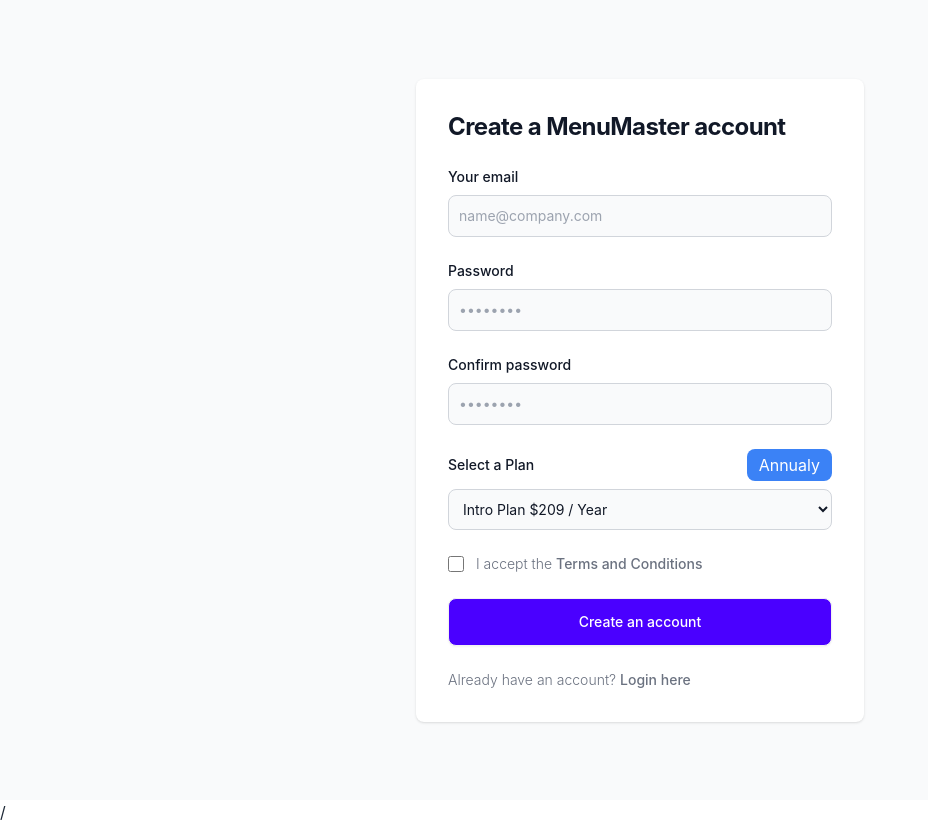
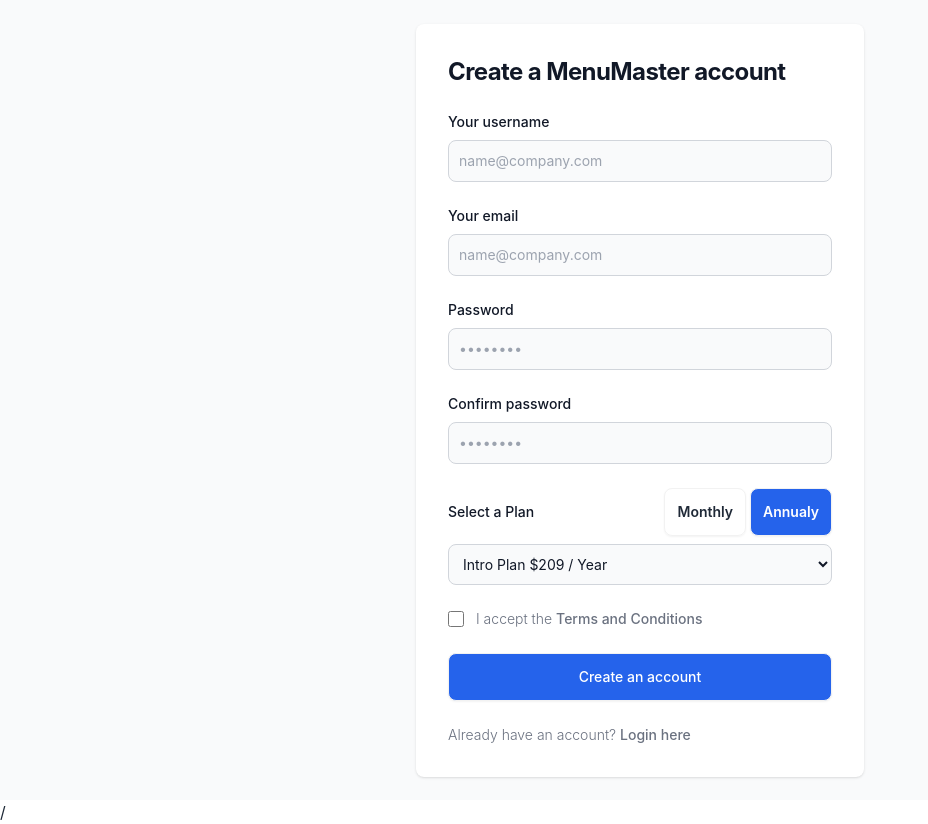
Before and after one commit to EmrreK/MenuMaster, a React (Create React App) app in the folder client/: page /register in a window 1280 px wide. Shown: the whole page, without its empty margins (0-928 px from the left). Built offline with nearby package versions, Linux system fonts and the light colour scheme.

Commit message:
Register Page Finished

```diff
--- a/client/package.json
+++ b/client/package.json
@@ -12,6 +12,7 @@
 		"@testing-library/jest-dom": "^5.17.0",
 		"@testing-library/react": "^13.4.0",
 		"@testing-library/user-event": "^13.5.0",
+		"axios": "^1.7.7",
 		"react": "^18.3.1",
 		"react-dom": "^18.3.1",
 		"react-router-dom": "^6.27.0",
--- a/client/src/Components/Pricing.jsx
+++ b/client/src/Components/Pricing.jsx
@@ -69,7 +69,7 @@
 					{pricingPlans.map((plan, index) => (
 						<div
 							key={index}
-							className="px-6 py-4 transition-colors duration-200 transform rounded-lg bg-indigo-50 hover:bg-indigo-100 dark:hover:bg-gray-700"
+							className="px-6 py-4 transition-colors duration-200 transform rounded-lg bg-indigo-50 hover:bg-indigo-100 dark:hover:bg-gray-600 dark:bg-gray-700"
 						>
 							<div className="flex justify-between">
 								<p className="text-lg font-medium text-gray-800 dark:text-gray-100">
--- a/client/src/Pages/Register.jsx
+++ b/client/src/Pages/Register.jsx
@@ -1,4 +1,8 @@
 import React, {useState} from "react";
+import axios from "axios";
+import {base} from "@faker-js/faker";
+import e from "cors";
+import {useNavigate} from "react-router-dom";
 
 function Register() {
 	const [isMonthly, setIsMonthly] = useState(false);
@@ -27,6 +31,36 @@
 				"For large organizations needing comprehensive solutions.",
 		},
 	];
+
+	const navigate = useNavigate();
+
+	const [email, setEmail] = useState("");
+	const [password, setPassword] = useState("");
+	const [confirmPassword, setConfirmPassword] = useState("");
+	const [plan, setPlan] = useState("");
+	const [username, setUsername] = useState("");
+
+	const handleRegister = async (e) => {
+		e.preventDefault();
+		if (password !== confirmPassword) {
+			alert("Passwords do not match!");
+			return;
+		} else {
+			try {
+				await axios.post("http://localhost:5000/api/users/register", {
+					email,
+					password,
+					plan,
+					username,
+				});
+				navigate("/");
+			} catch (error) {
+				console.error(error);
+				alert("Registration failed!");
+			}
+		}
+	};
+
 	return (
 		<div>
 			<section class="bg-gray-50 dark:bg-gray-900">
@@ -39,12 +73,35 @@
 							<form class="space-y-4 md:space-y-6" action="#">
 								<div>
 									<label
+										for="username"
+										class="block mb-2 text-sm font-medium text-gray-900 dark:text-white"
+									>
+										Your username
+									</label>
+									<input
+										onChange={(e) => {
+											setUsername(e.target.value);
+										}}
+										type="username"
+										name="username"
+										id="username"
+										class="bg-gray-50 border border-gray-300 text-gray-900 text-sm rounded-lg focus:ring-primary-600 focus:border-primary-600 block w-full p-2.5 dark:bg-gray-700 dark:border-gray-600 dark:placeholder-gray-400 dark:text-white dark:focus:ring-blue-500 dark:focus:border-blue-500"
+										placeholder="name@company.com"
+										required=""
+									/>
+								</div>
+
+								<div>
+									<label
 										for="email"
 										class="block mb-2 text-sm font-medium text-gray-900 dark:text-white"
 									>
 										Your email
 									</label>
 									<input
+										onChange={(e) => {
+											setEmail(e.target.value);
+										}}
 										type="email"
 										name="email"
 										id="email"
@@ -61,6 +118,9 @@
 										Password
 									</label>
 									<input
+										onChange={(e) => {
+											setPassword(e.target.value);
+										}}
 										type="password"
 										name="password"
 										id="password"
@@ -77,6 +137,9 @@
 										Confirm password
 									</label>
 									<input
+										onChange={(e) => {
+											setConfirmPassword(e.target.value);
+										}}
 										type="confirm-password"
 										name="confirm-password"
 										id="confirm-password"
@@ -95,10 +158,11 @@
 										</label>
 										<div className="sm:-mx-0.5 flex ">
 											<button
-												className={`focus:outline-none px-3 w-1/2 sm:w-auto py-1 sm:mx-0.5 text-white ${
+												type="button"
+												className={`hover:bg-blue-600 btn hover:text-white focus:outline-none px-3 w-1/2 sm:w-auto py-1 sm:mx-0.5 dark:text-white   ${
 													isMonthly
-														? "bg-blue-500"
-														: "bg-transparent text-black dark:text-gray-200"
+														? "bg-blue-600 text-white"
+														: "bg-transparent  dark:text-gray-200"
 												} rounded-lg`}
 												onClick={() =>
 													setIsMonthly(true)
@@ -107,10 +171,11 @@
 												Monthly
 											</button>
 											<button
-												className={`focus:outline-none px-3 w-1/2 sm:w-auto py-1 sm:mx-0.5 text-white  ${
+												type="button"
+												className={`hover:bg-blue-600 hover:text-white  btn focus:outline-none px-3 w-1/2 sm:w-auto py-1 sm:mx-0.5 dark:text-white  ${
 													!isMonthly
-														? "bg-blue-500"
-														: "bg-transparent text-black dark:text-gray-200"
+														? "bg-blue-600 text-white"
+														: "bg-transparent  dark:text-gray-200 "
 												} rounded-lg`}
 												onClick={() =>
 													setIsMonthly(false)
@@ -122,13 +187,19 @@
 									</div>
 
 									<select
+										onChange={(e) => {
+											setPlan(e.target.value);
+										}}
 										id="plan"
 										name="plan"
 										class="bg-gray-50 border border-gray-300 text-gray-900 text-sm rounded-lg focus:ring-primary-600 focus:border-primary-600 block w-full p-2.5 dark:bg-gray-700 dark:border-gray-600 dark:placeholder-gray-400 dark:text-white dark:focus:ring-blue-500 dark:focus:border-blue-500"
 										required
 									>
 										{pricingPlans.map((plan) => (
-											<option value={plan.title}>
+											<option
+												key={plan.title}
+												value={plan.title}
+											>
 												{plan.title} Plan
 												{isMonthly
 													? ` $${plan.price} / Month`
@@ -166,8 +237,9 @@
 									</div>
 								</div>
 								<button
-									type="submit"
-									class="w-full btn bg-primary text-white hover:bg-primary-200 focus:ring-4 focus:outline-none focus:ring-primary-300 font-medium rounded-lg text-sm px-5 py-2.5 text-center dark:bg-primary-600  dark:focus:ring-primary-800"
+									onClick={handleRegister}
+									type="button"
+									class="w-full btn bg-blue-600 text-white hover:bg-blue-500 focus:ring-4 focus:outline-none focus:ring-primary-300 font-medium rounded-lg text-sm px-5 py-2.5 text-center dark:bg-primary-600 dark:hover:bg-blue-400 dark:focus:ring-primary-800"
 								>
 									Create an account
 								</button>
```
Also changed, not shown: 2 other files (tests, documents, lock files or other folders).
